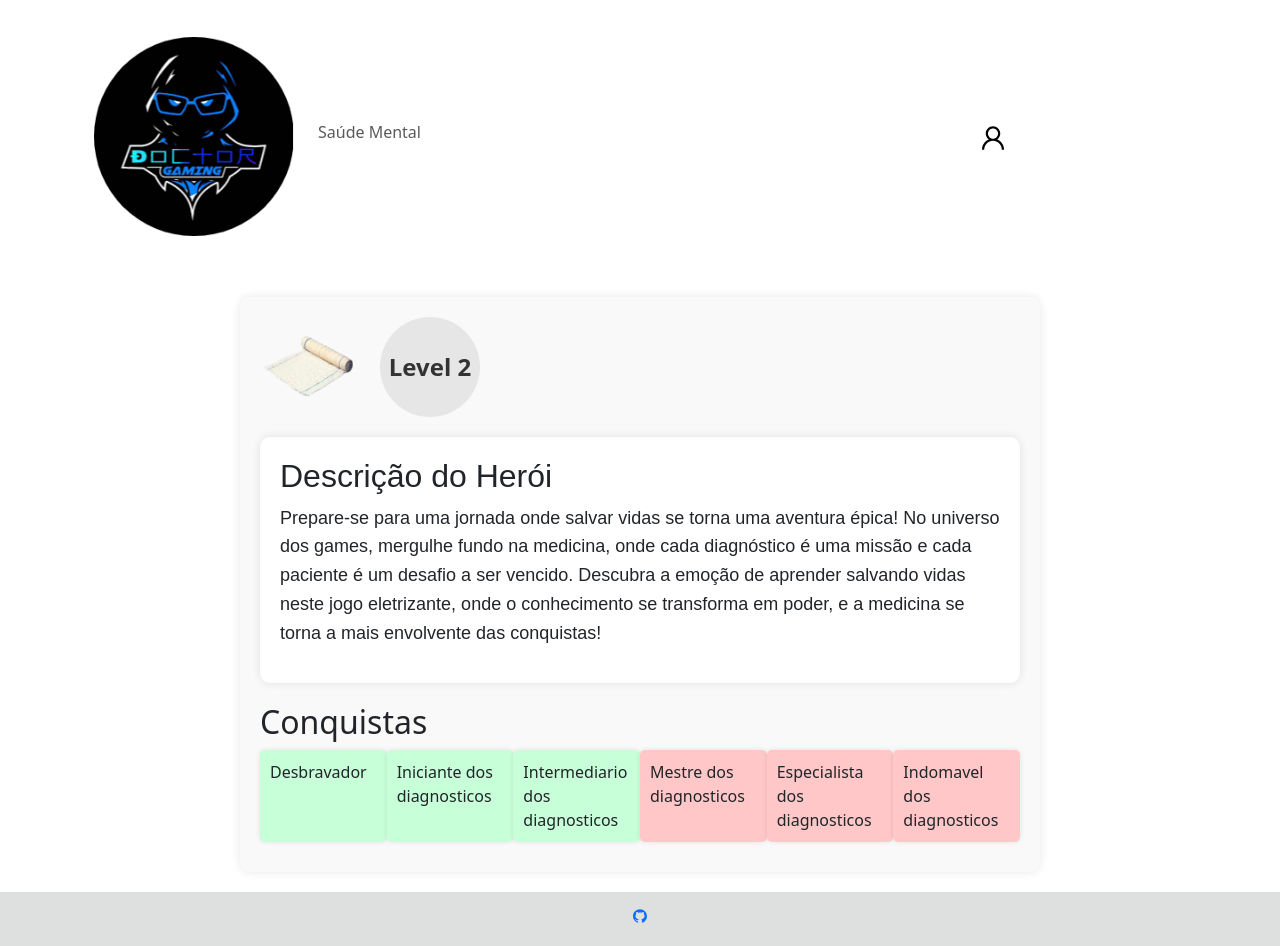
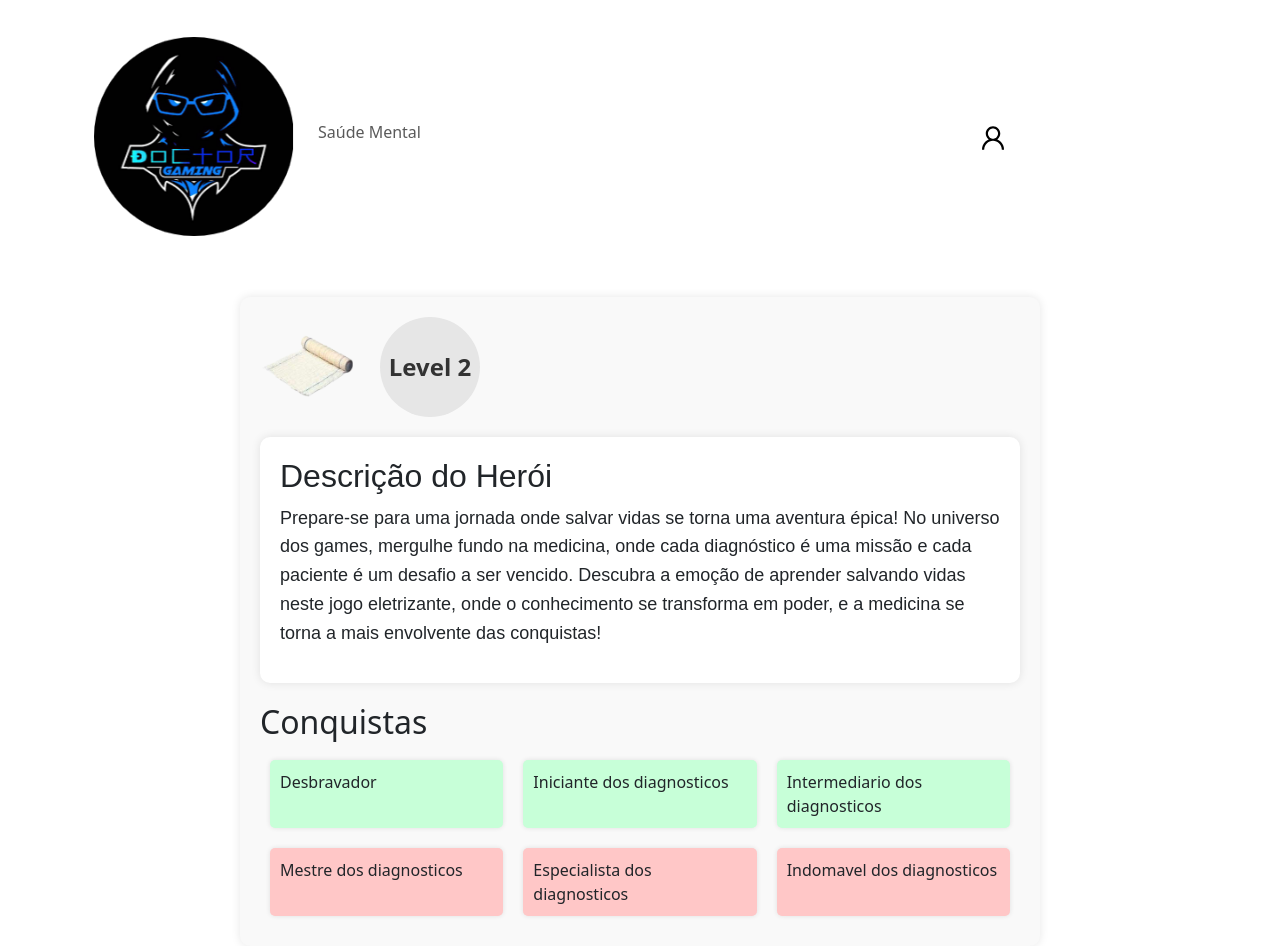
Before and after one commit to rafaelhenriquesilva/secret_cure_react, a React (Vite) app: page /user in a window 1280 px wide. Shown: the top 946 px of the page. Built offline with nearby package versions, Linux system fonts and the light colour scheme.

Commit message:
feature: arrumando o user-detail

```diff
--- a/src/components/user-detail/user-detail.jsx
+++ b/src/components/user-detail/user-detail.jsx
@@ -83,22 +83,44 @@ const UserDetail = () => {
             </p>
           </div>
           <h2>Conquistas</h2>
-          <div style={styles.achievements}>
+          <div style={{ ...styles.achievements, display: 'flex', flexWrap: 'wrap' }}>
             {userDetail.achievements.map((achievement, index) => (
               <div
                 key={index}
                 style={{
                   ...styles.achievement,
+                  width: 'calc(33.33% - 20px)', // Ajuste aqui para deixar 3 colunas com espaçamento de 20px
+                  margin: '10px', // Espaçamento entre as conquistas
                   ...(achievement.min_level <= userDetail.user_info.level
-                    ? { backgroundColor: '#c7ffd8' } // verde claro para desbloqueadas
-                    : { backgroundColor: '#ffc7c7' } // vermelho claro para bloqueadas
+                    ? { backgroundColor: '#c7ffd8' }
+                    : { backgroundColor: '#ffc7c7' }
                   ),
                 }}
                 onMouseEnter={handleAchievementHover}
                 onMouseLeave={handleAchievementLeave}
               >
                 {achievement.title}
-                <div className="hover-text" style={{ ...styles.achievementHover, ...styles.achievementHoverText }}>
+                <div
+                  className="hover-text"
+                  style={{
+                    ...styles.achievementHover,
+                    ...styles.achievementHoverText,
+                    position: 'absolute',
+                    top: '100%',
+                    left: '50%',
+                    transform: 'translateX(-50%)',
+                    visibility: 'hidden',
+                    opacity: '0',
+                    backgroundColor: achievement.min_level <= userDetail.user_info.level ? '#c7ffd8' : '#ffc7c7',
+                    color: '#000',
+                    padding: '10px',
+                    borderRadius: '5px',
+                    boxShadow: '0 2px 5px rgba(0, 0, 0, 0.2)',
+                    zIndex: '1',
+                    textAlign: 'center',
+                    width: '80%',
+                  }}
+                >
                   {achievement.text}
                 </div>
               </div>
```
